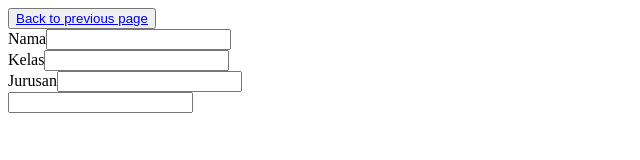
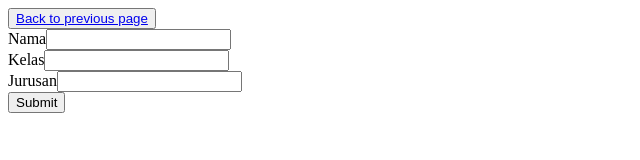
Before and after one commit to AdamRifandy/Aplikasi-Input-Mahasiswa, a website: page views/add_edit.html in a window 1280 px wide. Shown: the whole page, without its empty margins (0-640 px from the left). Drawn offline with Linux system fonts and the light colour scheme.

Commit message:
Updated add_edit.html

```diff
--- a/views/add_edit.html
+++ b/views/add_edit.html
@@ -13,7 +13,7 @@
     <label for="nama">Nama</label><input type="text" id="nama"><br />
     <label for="kelas">Kelas</label><input type="text" id="kelas"><br />
     <label for="jurusan">Jurusan</label><input type="text" id="jurusan"><br />
-    <input type="submit id="btnSubmit">
+    <input type="submit" id="btnSubmit">
   </form>
 </body>
 </html>
```
